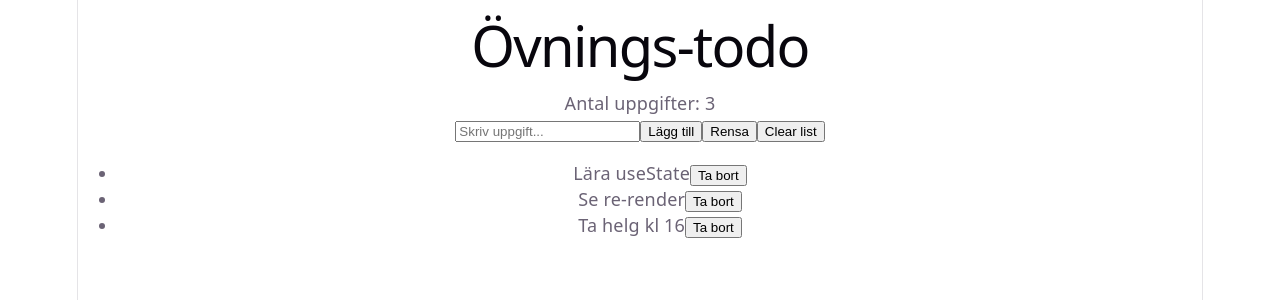
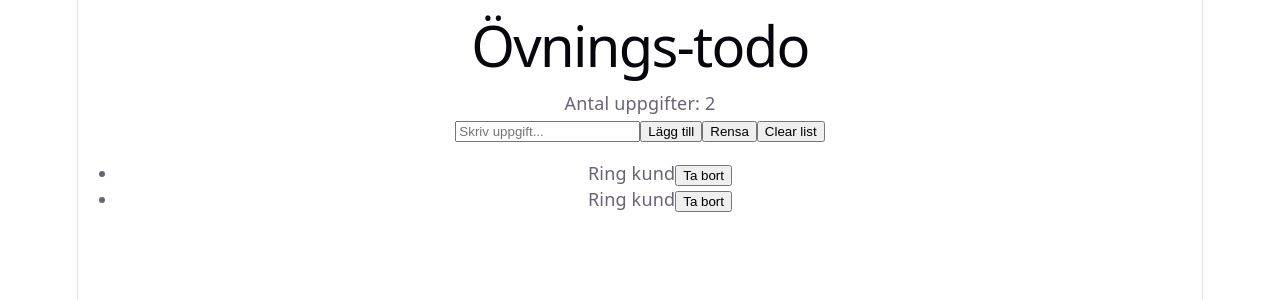
Before and after one commit to Isacsven/todo-app, a React (Vite) app: page / in a window 1280 px wide. Shown: the top 300 px of the page. Built offline with nearby package versions, Linux system fonts and the light colour scheme.

Commit message:
Camp c7: todos som objekt med unikt id

```diff
--- a/src/App.jsx
+++ b/src/App.jsx
@@ -2,9 +2,8 @@
 
 function App() {
   const [todos, setTodos] = useState([
-    "Lära useState",
-    "Se re-render",
-    "Ta helg kl 16",
+    { id: 1, text: "Ring kund" },
+    { id: 2, text: "Ring kund" },
   ]);
   const [draft, setDraft] = useState("");
 
@@ -15,7 +14,7 @@
   function handleAdd() {
     const text = draft.trim();
     if (text === "") return;
-    setTodos([...todos, text]);
+    setTodos([...todos, { id: Date.now(), text: text }]);
     setDraft("");
   }
 
@@ -27,9 +26,9 @@
     setTodos([]);
   }
 
-  function handleRemove(textToRemove) {
+  function handleRemove(idToRemove) {
     const remaining = todos.filter(function (todo) {
-      return todo !== textToRemove;
+      return todo.id !== idToRemove;
     });
     setTodos(remaining);
   }
@@ -46,15 +45,15 @@
       <ul>
         {todos
           .filter(function (todo) {
-            return todo
+            return todo.text
               .toLowerCase()
               .includes(draft.toLowerCase());
           })
           .map(function (todo) {
             return (
-              <li key={todo}>
-                {todo}
-                <button type="button" onClick={function () { handleRemove(todo); }}>
+              <li key={todo.id}>
+                {todo.text}
+                <button type="button" onClick={function () { handleRemove(todo.id); }}>
                   Ta bort
                 </button>
               </li>
```
